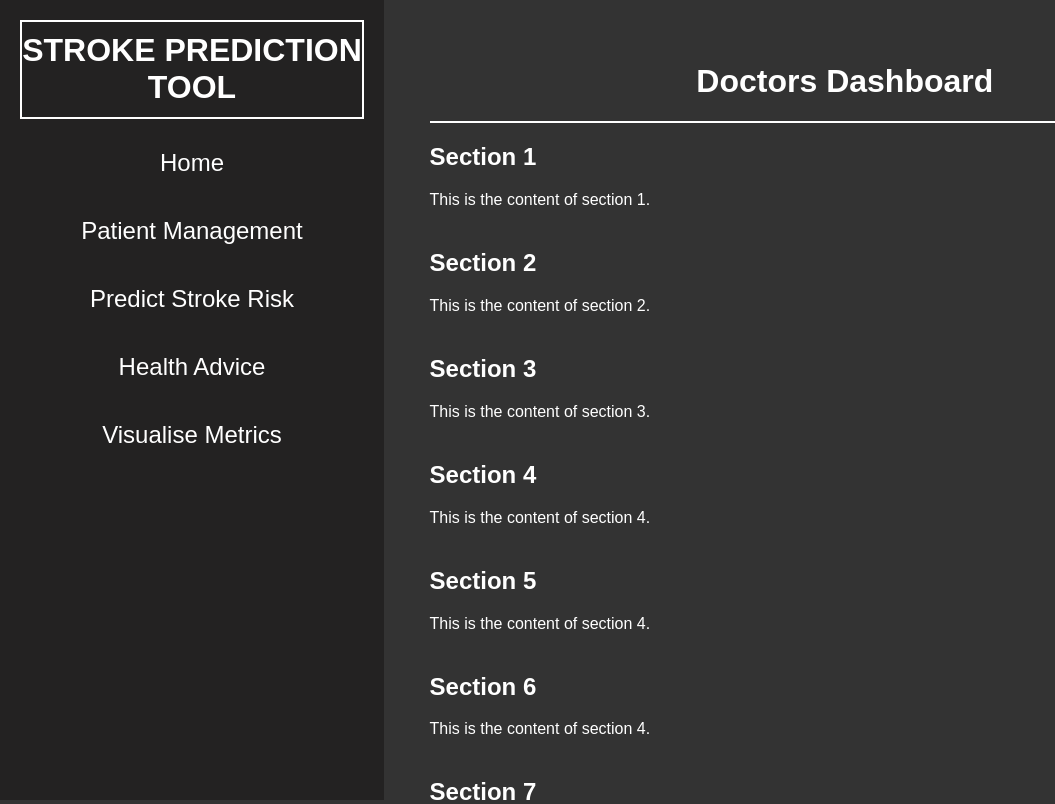
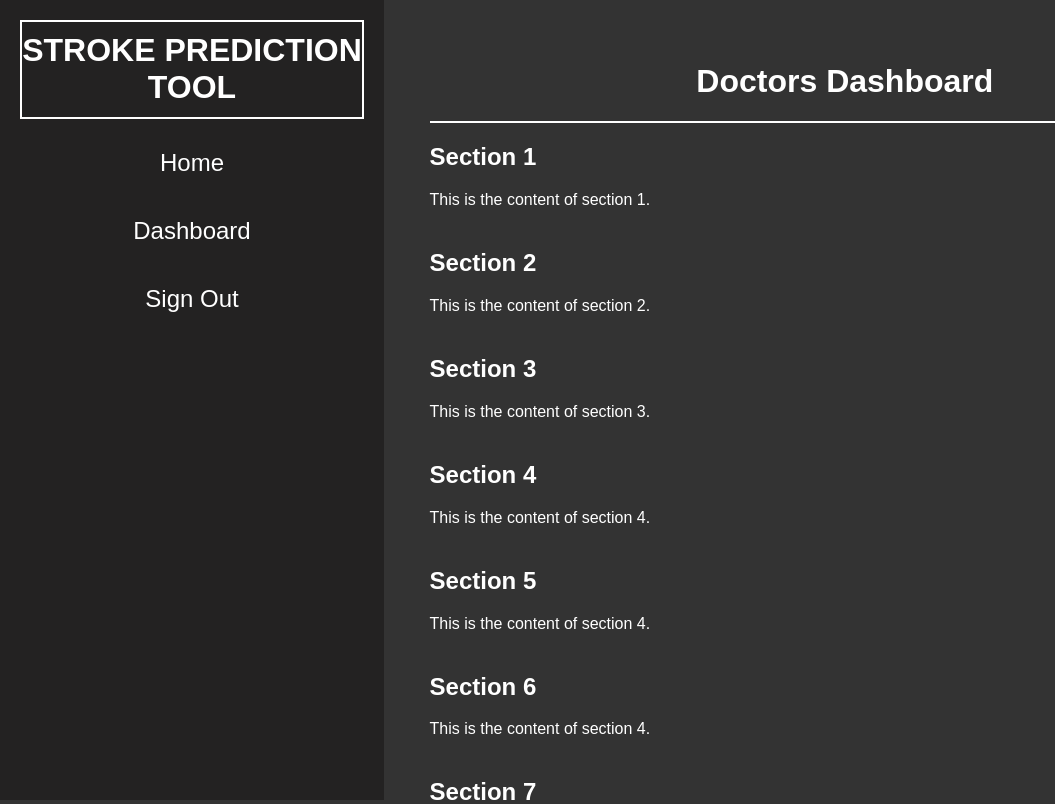
Before and after one commit to IbrahimHaroon03/strokePredictionTool, a PHP site: page /doctor_dashboard.php in a window 1280 px wide. Shown: the top 804 px of the page, without its empty margins (0-1055 px from the left). Run offline with PHP 8.4, Linux system fonts and the light colour scheme; the visitor is signed in with stand-in values (Sample User, id 1).

Commit message:
Updated the nav bar links for doctor and admin dashboards

```diff
--- a/templates/admin/admin_dashboard.php
+++ b/templates/admin/admin_dashboard.php
@@ -13,9 +13,9 @@
     <nav class="side-navbar">
         <div class="navbar-title">STROKE PREDICTION TOOL</div>
         <ul>
-            <li><a href="../all/index.php">Home</a></li>
-            <li><a href="">Manage Users</a></li>
-            <li><a href="">Manage Patient Database</a></li>
+            <li id="home"><a href="admin_home.php">Home</a></li>
+            <li id="home"><a href="admin_dashboard.php">Dashboard</a></li>
+            <li><a href="../../SQL_PHP/logout.php">Sign Out</a></li>
     </nav>
 
     <div class="main-content">
--- a/templates/doctor/doctor_dashboard.php
+++ b/templates/doctor/doctor_dashboard.php
@@ -13,11 +13,9 @@
     <nav class="side-navbar">
         <div class="navbar-title">STROKE PREDICTION TOOL</div>
         <ul>
-            <li><a href="../all/index.php">Home</a></li>
-            <li><a href="">Patient Management</a></li>
-            <li><a href="">Predict Stroke Risk</a></li>
-            <li><a href="">Health Advice</a></li>
-            <li><a href="">Visualise Metrics</a></li>
+            <li id="home"><a href="doctor_home.php">Home</a></li>
+            <li id="home"><a href="doctor_dashboard.php">Dashboard</a></li>
+            <li><a href="../../SQL_PHP/logout.php">Sign Out</a></li>
         </ul>
     </nav>
 
```
